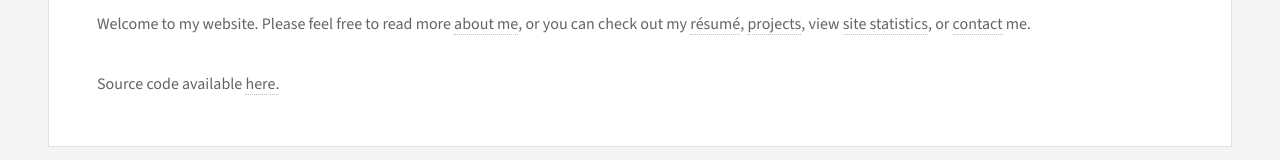
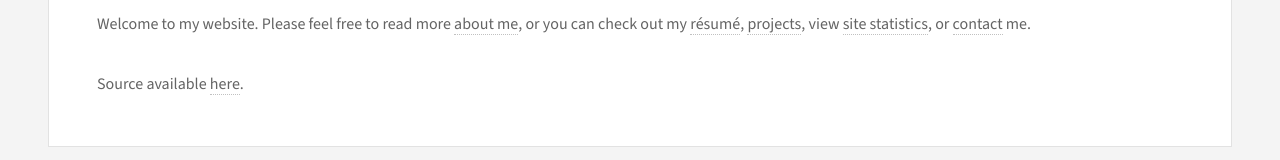
Before and after one commit to cloudsofsushi/cloudsofsushi.github.io, a Next.js app: page / in a window 1280 px wide. Shown: the part 337-497 px from the top of the page. Built offline with nearby package versions, Linux system fonts and the light colour scheme; no server answers.

Commit message:
homepage

```diff
--- a/app/page.tsx
+++ b/app/page.tsx
@@ -33,9 +33,9 @@ export default function HomePage() {
           <Link href="/contact">contact</Link> me.
         </p>
         <p>
-        {' '}
-        Source code available{' '}
-        <a href="https://github.com/cloudsofsushi/cloudsofsushi.github.io"> here.</a>
+          {' '}
+          Source available{' '}
+          <a href="https://github.com/cloudsofsushi/cloudsofsushi.github.io">here</a>.
         </p>
       </article>
     </PageWrapper>
```
